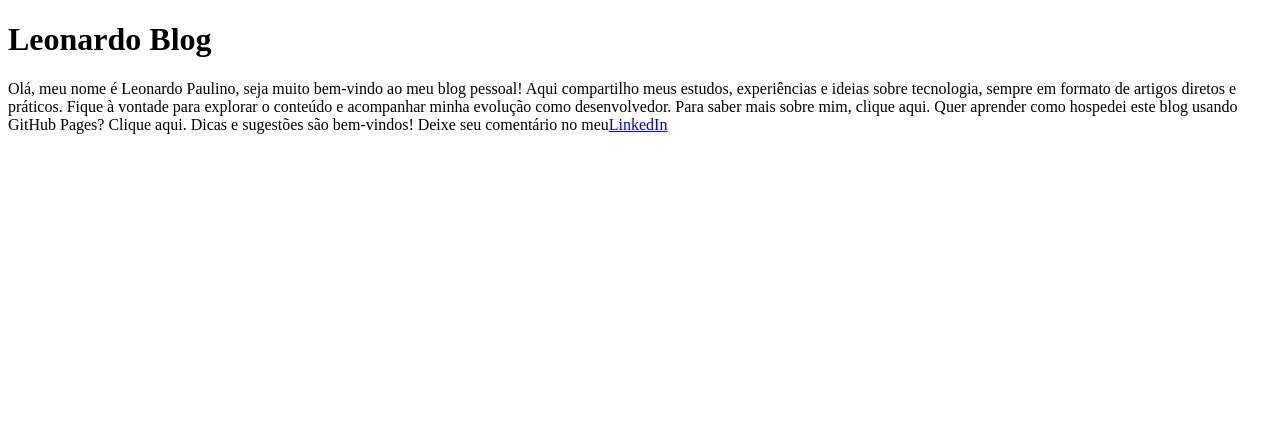
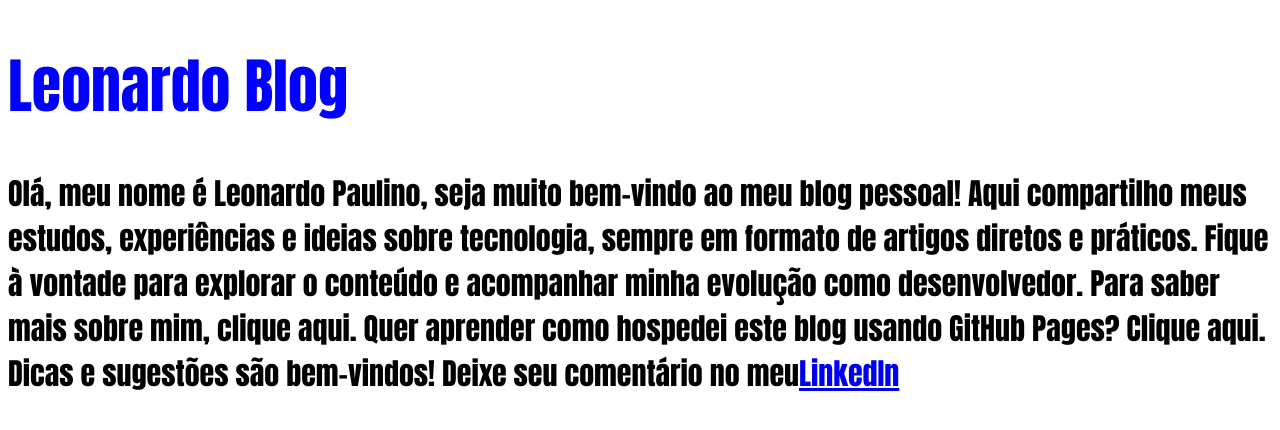
Before and after one commit to rookie-leo/chronos-pomodor, a React (Vite) app: page / in a window 1280 px wide. Shown: the top 430 px of the page. Built offline with nearby package versions, Linux system fonts and the light colour scheme.

Commit message:
Usando arquivos CSS globais

```diff
--- a/src/App.tsx
+++ b/src/App.tsx
@@ -1,3 +1,6 @@
+import './styles/theme.css';
+import './styles/global.css';
+
 export function App() {
     console.log('Teste: testando...')
 
--- /dev/null
+++ b/src/styles/global.css
@@ -0,0 +1,8 @@
+body {
+    font-size: 30px;
+    font-family: Impact, Haettenschweiler, 'Arial Narrow Bold', sans-serif;
+}
+
+h1 {
+    color: var(--primary);
+}
--- /dev/null
+++ b/src/styles/theme.css
@@ -0,0 +1,3 @@
+:root {
+    --primary: blue;
+}
```
